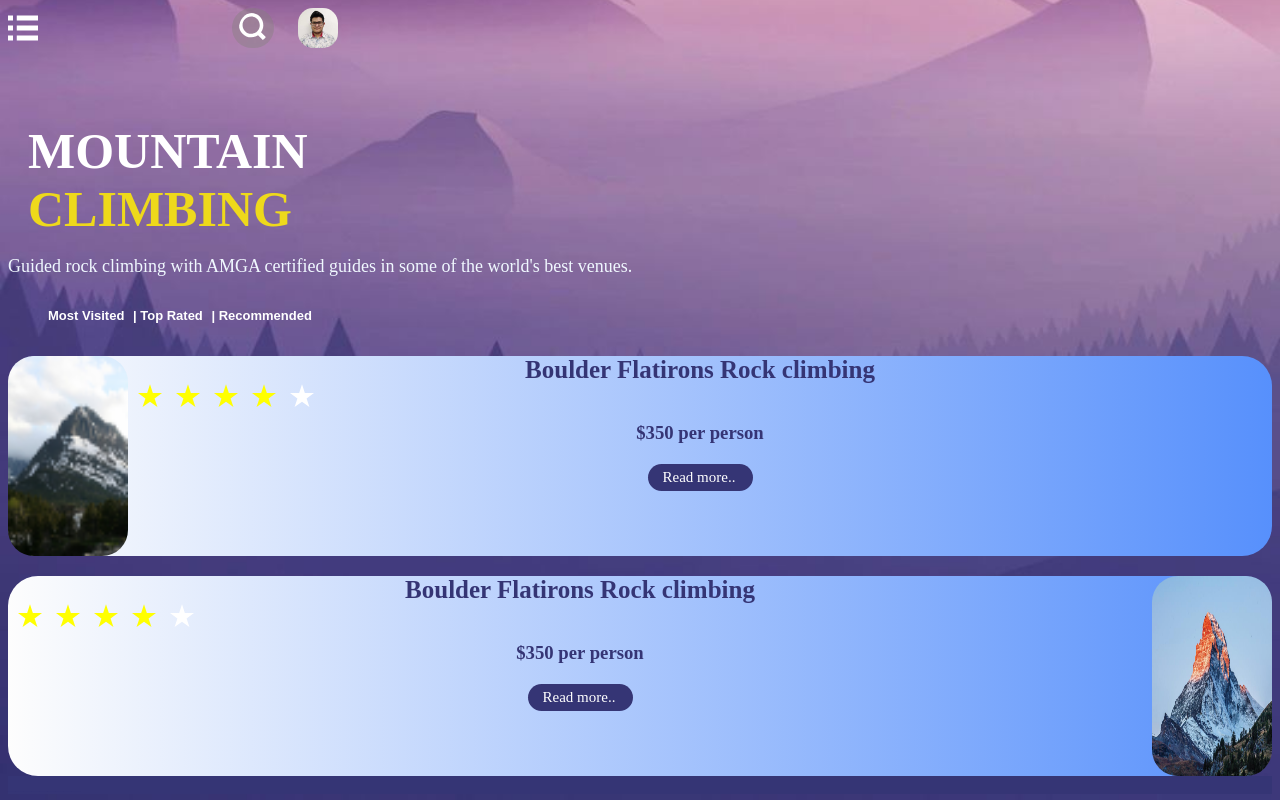
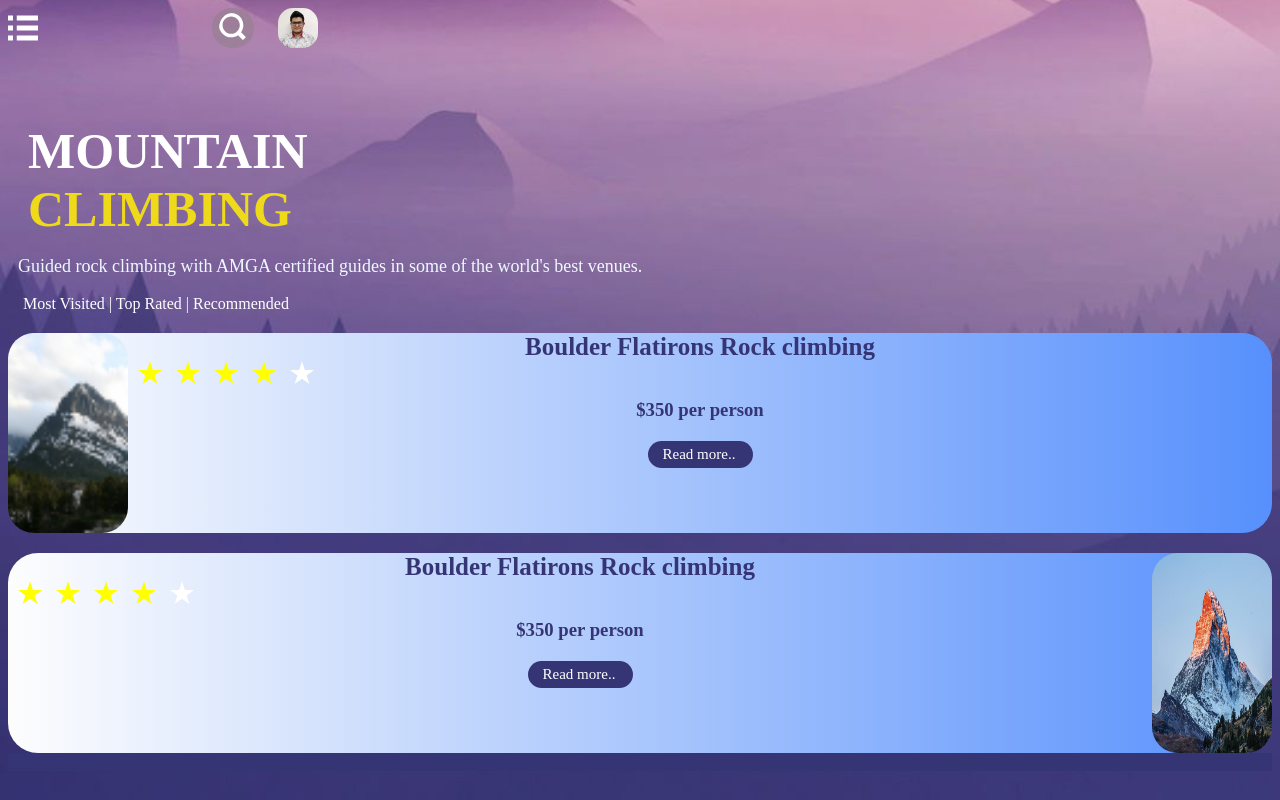
Before and after one commit to OrlandoOrtiz1079/Mountain-climbing, a plain HTML site: page index.html in a window 1280 px wide. Drawn offline with Linux system fonts and the light colour scheme.

Commit message:
Add files via upload

```diff
--- a/index.html
+++ b/index.html
@@ -26,17 +26,11 @@
     </header>
 
 
-    <ul id="lista1">
-        <li>
-            <a style="text-decoration:none" href="#">Most Visited</a>
-        </li>
-        <li>
-            <span class="separador">| </span><a style="text-decoration:none" href="#">Top Rated</a>
-        </li>
-        <li>
-            <span class="separador">| </span><a style="text-decoration:none" href="#">Recommended</a>
-        </li>
-    </ul>
+    <div class="listas1">
+        <a class="a1" style="text-decoration:none" href="#">Most Visited</a>
+        <span class="separador">| </span><a style="text-decoration:none" href="#">Top Rated</a>
+        <span class="separador">| </span><a style="text-decoration:none" href="#">Recommended</a>
+    </div>
 
     <div class="noticia">
         <img class="izquierda" src="DíaInternacionaldelasMontañas.png" width="120" height="200">
--- a/stilos.css
+++ b/stilos.css
@@ -58,7 +58,7 @@ body {
 .lupa {
     fill: currentColor;
     margin-bottom: 10px;
-    margin-left: 190px;
+    margin-left: 170px;
     color: white;
     background-color: rgba(131, 126, 124, 0.405);
     padding-left: 7px;
@@ -109,6 +109,7 @@ header {
 
 .titulo3 {
     font-size: 18px;
+    margin-left: 10px;
 }
 
 a {
@@ -116,9 +117,8 @@ a {
     color: white;
 }
 
-#lista1 li {
-    display: inline-block;
-    margin-right: 5px;
+.a1 {
+    margin-left: 15px;
 }
 
 .separador {
@@ -135,7 +135,7 @@ a {
 a:hover {
     color: rgb(101, 3, 121);
     background-color: white;
-    padding: 3px;
+    padding: 2px;
     border-radius: 20px;
 }
 
```
